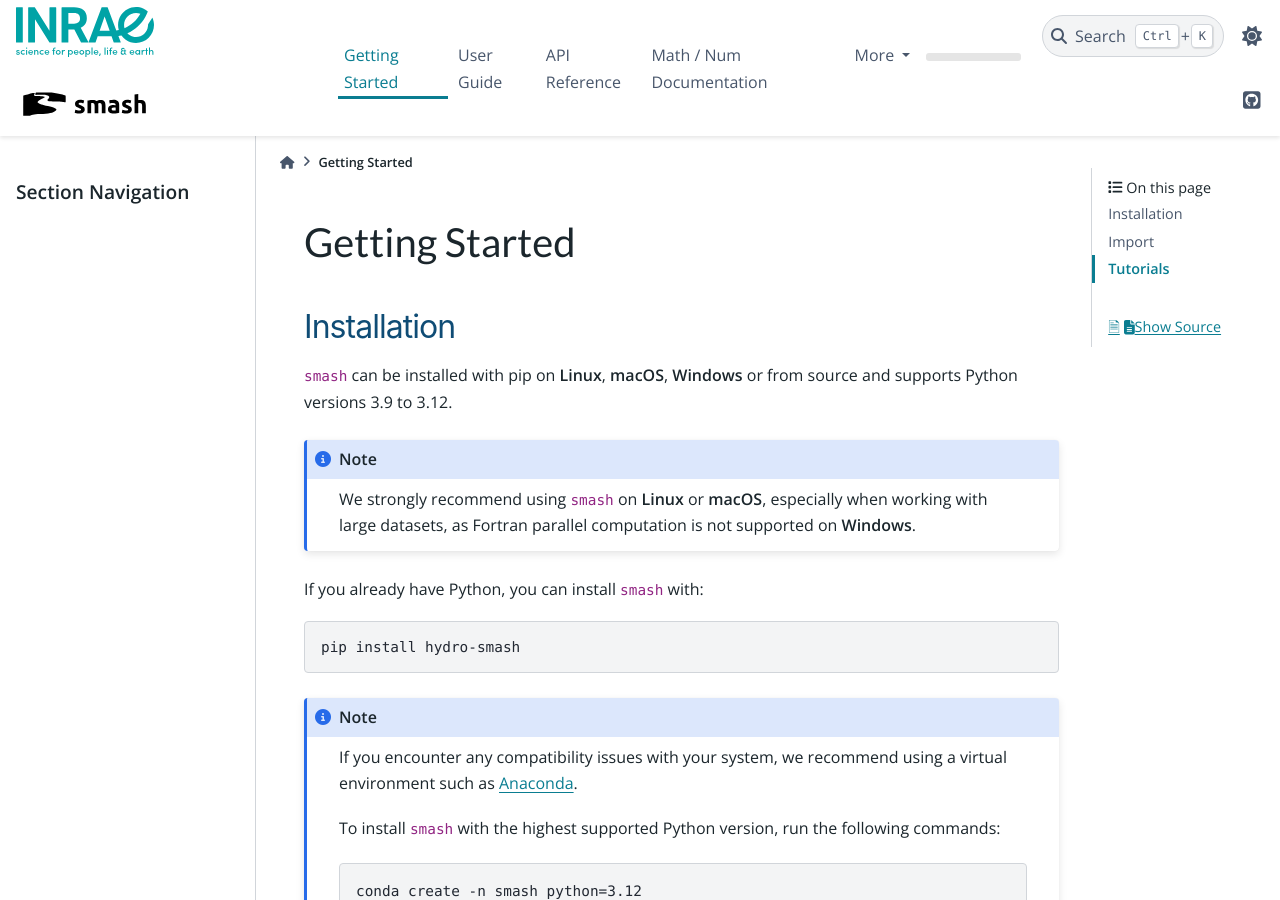
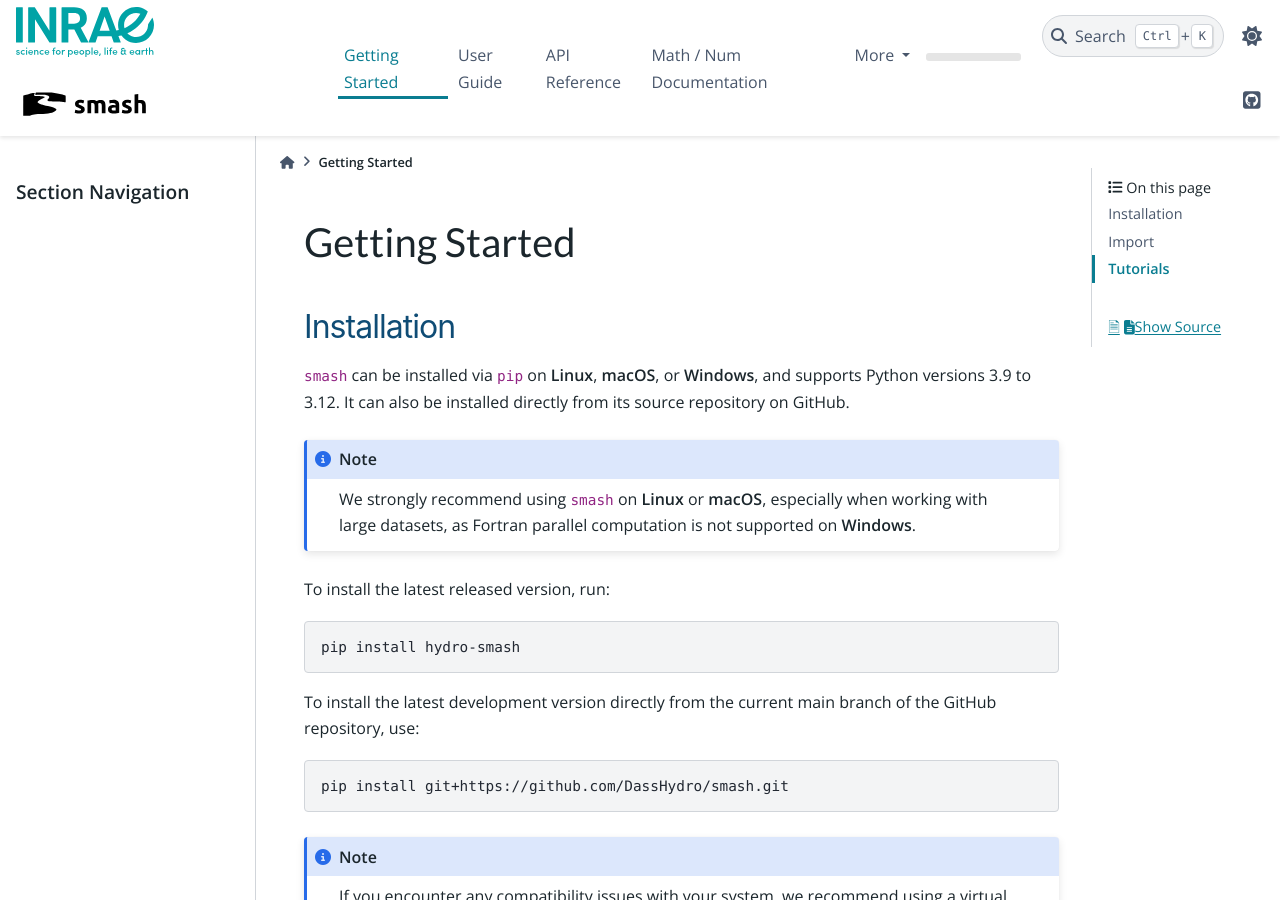
Before and after one commit to DassHydro/smash, a Sphinx documentation site: the page built from doc/source/getting_started/index.rst, in a window 1280 px wide and 900 px high. Built offline with Sphinx 7.4.7 and the PyData theme 0.15.4, drawn with Linux system fonts in a browser that asks for light colours; pages that are not in the unit, such as notebooks, are missing from menus; the version number could not be read and is left out; cross-references to code outside the pages are shown as plain code.

Commit message:
Update index.rst: install dev branch via pip

```diff
--- a/doc/source/getting_started/index.rst
+++ b/doc/source/getting_started/index.rst
@@ -8,18 +8,24 @@
 Installation
 ------------
 
-`smash` can be installed with pip on **Linux**, **macOS**, **Windows** or from source and supports Python
-versions |min_py_version| to |max_py_version|.
+`smash` can be installed via `pip` on **Linux**, **macOS**, or **Windows**, and supports Python versions |min_py_version| to |max_py_version|.
+It can also be installed directly from its source repository on GitHub.
 
 .. note::
 
     We strongly recommend using `smash` on **Linux** or **macOS**, especially when working with large datasets, as Fortran parallel computation is not supported on **Windows**.
 
-If you already have Python, you can install `smash` with:
+To install the latest released version, run:
 
 .. code-block:: none
 
     pip install hydro-smash
+
+To install the latest development version directly from the current main branch of the GitHub repository, use:
+
+.. code-block:: none
+
+    pip install git+https://github.com/DassHydro/smash.git
 
 .. note::
 
```
